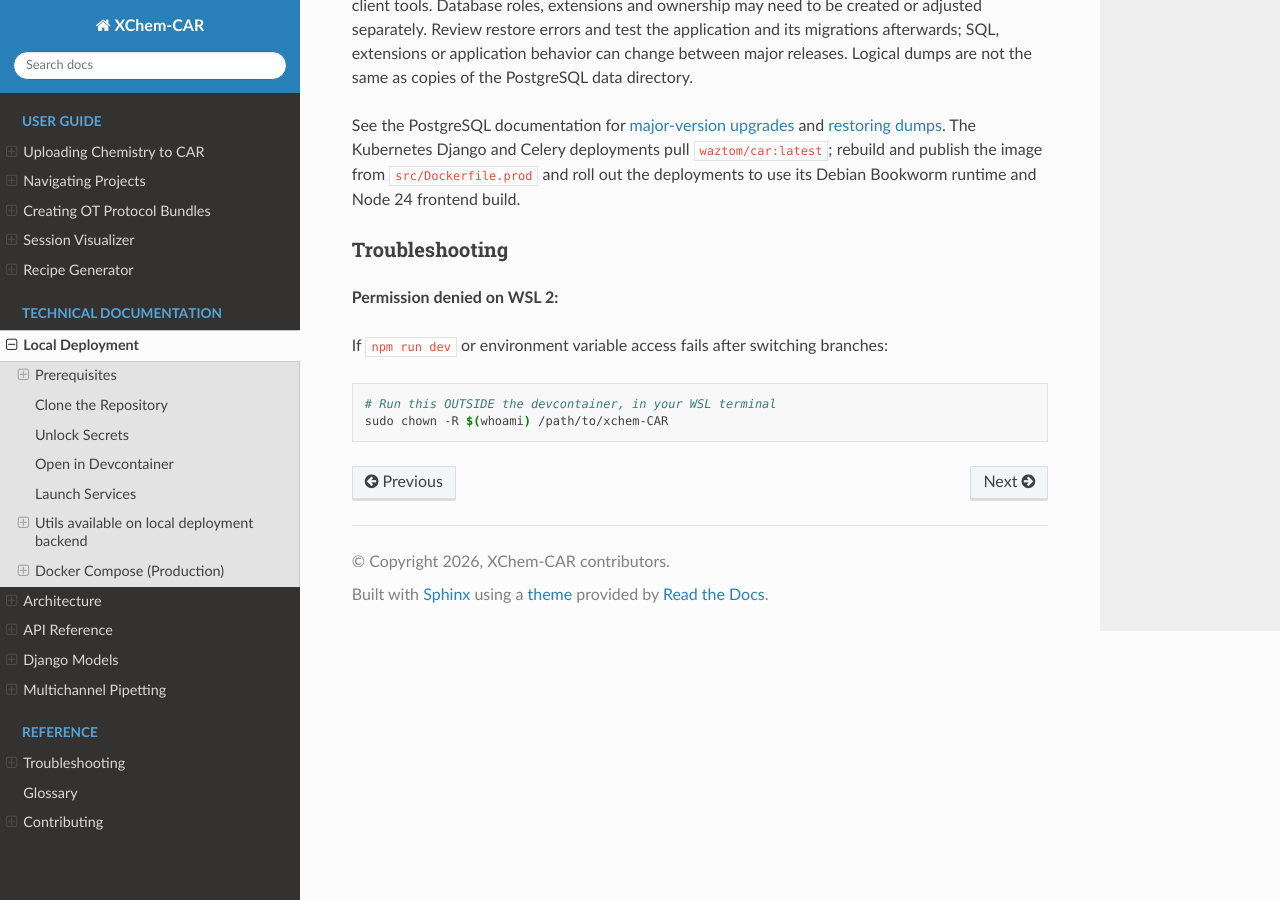
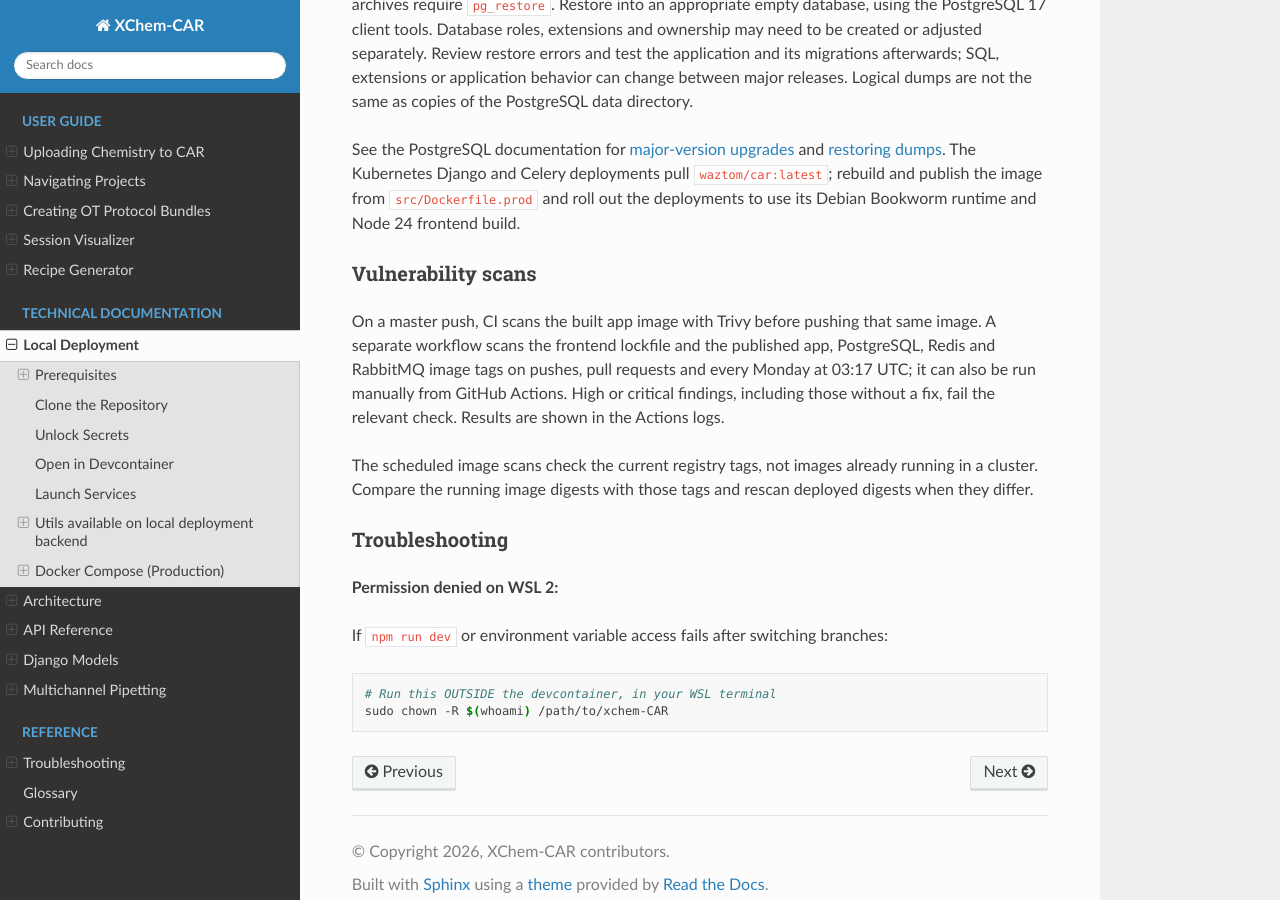
Before and after one commit to Waztom/xchem-CAR, a Sphinx documentation site: the page built from docs/source/technical/local_deployment.rst, in a window 1280 px wide and 900 px high, scrolled down 5298 px. Built offline with Sphinx 7.4.7 and the Read the Docs theme 3.1.0, drawn with Linux system fonts in a browser that asks for light colours.

Commit message:
Added CV scan to CI actions

```diff
--- a/docs/source/technical/local_deployment.rst
+++ b/docs/source/technical/local_deployment.rst
@@ -281,6 +281,20 @@ The Kubernetes Django and Celery deployments pull ``waztom/car:latest``;
 rebuild and publish the image from ``src/Dockerfile.prod`` and roll out the
 deployments to use its Debian Bookworm runtime and Node 24 frontend build.
 
+Vulnerability scans
+^^^^^^^^^^^^^^^^^^^
+
+On a master push, CI scans the built app image with Trivy before pushing
+that same image. A separate workflow scans the frontend lockfile and the
+published app, PostgreSQL, Redis and RabbitMQ image tags on pushes, pull
+requests and every Monday at 03:17 UTC; it can also be run manually from
+GitHub Actions. High or critical findings, including those without a fix,
+fail the relevant check. Results are shown in the Actions logs.
+
+The scheduled image scans check the current registry tags, not images
+already running in a cluster. Compare the running image digests with those
+tags and rescan deployed digests when they differ.
+
 Troubleshooting
 ^^^^^^^^^^^^^^^
 
```
Also changed, not shown: 2 other files.
